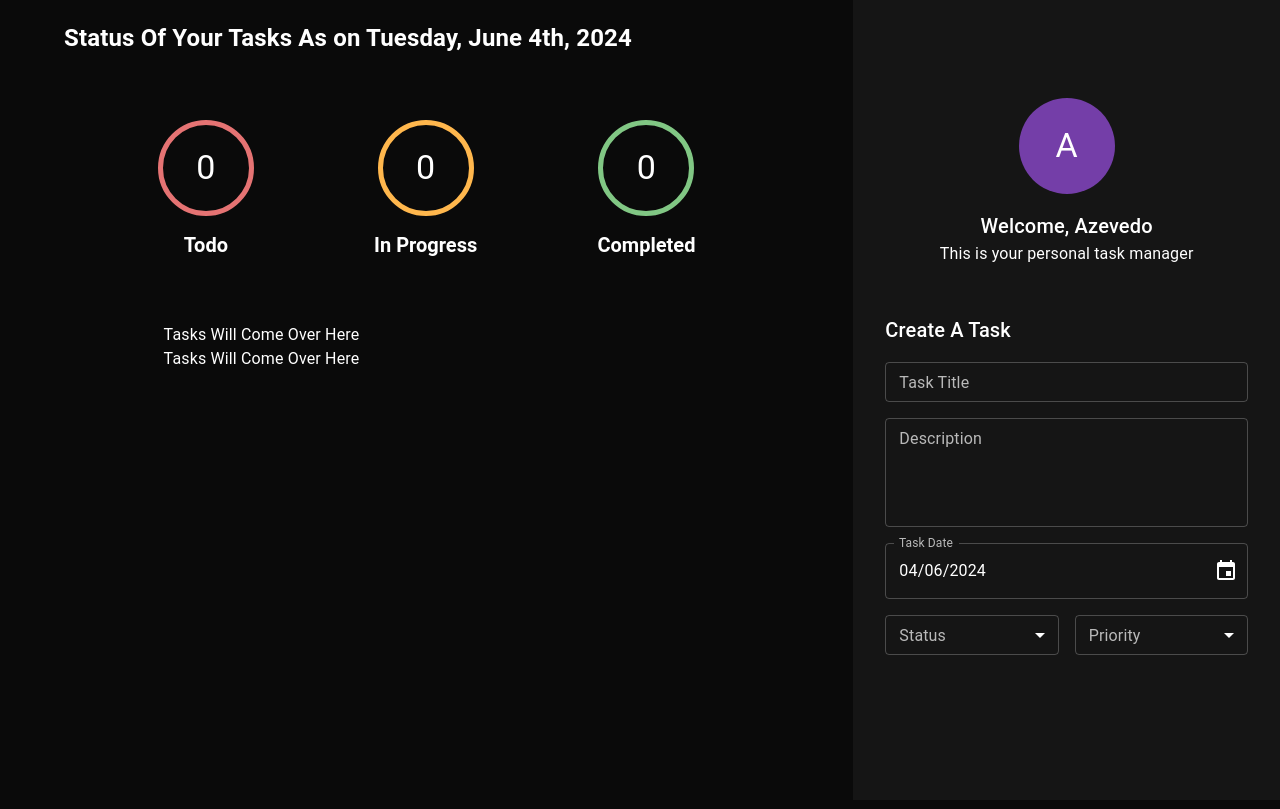
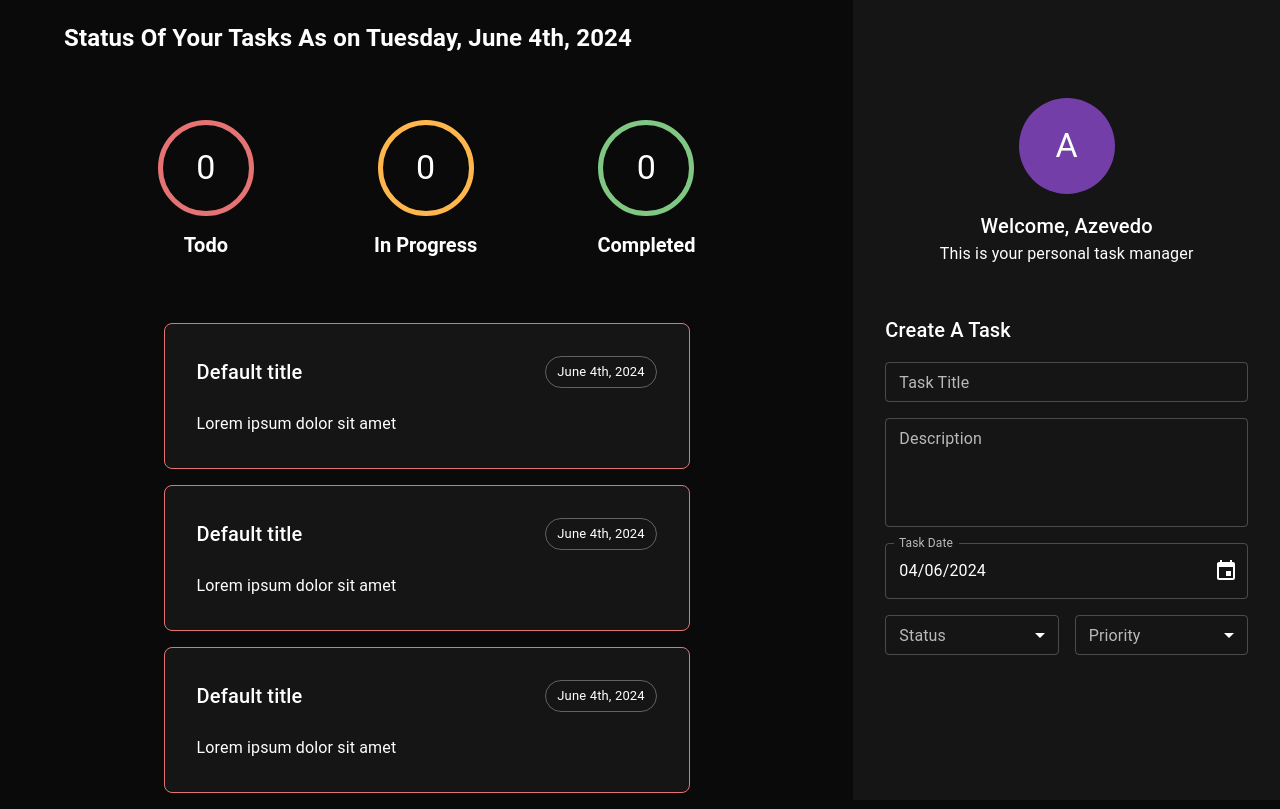
Before and after one commit to felipeazsantos/todo-react, a React (Create React App) app: page / in a window 1280 px wide. Built offline with nearby package versions, Linux system fonts and the light colour scheme.

Commit message:
creating task header and description component

```diff
--- /dev/null
+++ b/src/components/task/_taskDescription.tsx
@@ -0,0 +1,21 @@
+import React, { FC, ReactElement } from 'react';
+import { Box, Typography } from '@mui/material';
+import { ITaskDescription } from './interfaces/ITaskDescription';
+
+import PropTypes from 'prop-types';
+
+
+export const TaskDescription: FC<ITaskDescription> = (props) : ReactElement => {
+    const { description = 'Lorem ipsum dolor sit amet' } = props;
+
+    return (
+        <Box>
+            <Typography>{description}</Typography>
+        </Box>
+    )
+
+}
+
+TaskDescription.propTypes = {
+    description: PropTypes.string
+}
--- /dev/null
+++ b/src/components/task/_taskHeader.tsx
@@ -0,0 +1,39 @@
+import React, { FC, ReactElement } from 'react';
+import { Box, Chip, Typography } from '@mui/material';
+
+import { ITaskHeader } from './interfaces/ITaskHeader';
+import { format } from 'date-fns';
+
+import PropTypes from 'prop-types';
+
+export const TaskHeader: FC<ITaskHeader> = (props) : ReactElement => {
+    // Destructe props
+
+    const { title = 'Default title', date = new Date()} = props;
+
+    return (
+        <Box
+            display="flex"
+            width="100%"
+            justifyContent="space-between"
+            mb={3}
+        >
+            <Box>
+                <Typography variant="h6">
+                    {title}
+                </Typography>
+            </Box>
+            <Box>
+                <Chip
+                    label={format(date, 'PPP')}
+                    variant="outlined"
+                />
+            </Box>
+        </Box>
+    )
+}
+
+TaskHeader.propTypes = {
+    title: PropTypes.string,
+    date: PropTypes.instanceOf(Date)
+}
--- /dev/null
+++ b/src/components/task/interfaces/ITaskDescription.ts
@@ -0,0 +1,3 @@
+export interface ITaskDescription {
+    description?: string;
+}
--- /dev/null
+++ b/src/components/task/interfaces/ITaskHeader.ts
@@ -0,0 +1,4 @@
+export interface ITaskHeader {
+    title?: string;
+    date?: Date;
+}
--- /dev/null
+++ b/src/components/task/task.tsx
@@ -0,0 +1,27 @@
+import React, { FC, ReactElement } from 'react';
+import { Box } from '@mui/material';
+import { TaskHeader } from './_taskHeader';
+import { TaskDescription } from './_taskDescription';
+
+export const Task: FC = () : ReactElement => {
+    return (
+        <Box
+            display="flex"
+            width="100%"
+            justifyContent="flex-start"
+            flexDirection="column"
+            mb={2}
+            p={4}
+            sx={{
+                width: '100%',
+                backgroundColor: 'background.paper',
+                borderRadius: '8px',
+                border: '1px solid',
+                borderColor: 'error.light'
+            }}
+        >
+            <TaskHeader />
+            <TaskDescription />
+        </Box>
+    )
+}
--- a/src/components/taskArea/taskArea.tsx
+++ b/src/components/taskArea/taskArea.tsx
@@ -3,6 +3,7 @@
 import { format } from 'date-fns';
 import { TaskCounter } from '../taskCounter/taskCounter';
 import { Status } from '../createTaskForm/enums/Status';
+import { Task } from '../task/task';
 
 export const TaskArea: FC = () : ReactElement => {
     return (
@@ -45,8 +46,9 @@
                     xs={10}
                     md={8}
                 >
-                    <Box>Tasks Will Come Over Here</Box>
-                    <Box>Tasks Will Come Over Here</Box>
+                    <Task />
+                    <Task />
+                    <Task />
                 </Grid>
             </Grid>
         </Grid>
```
